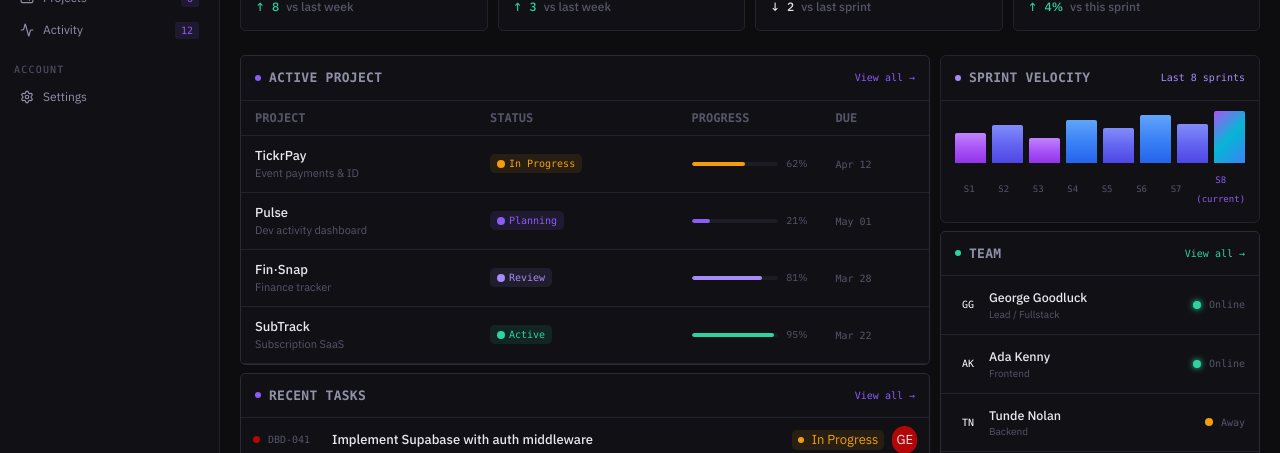
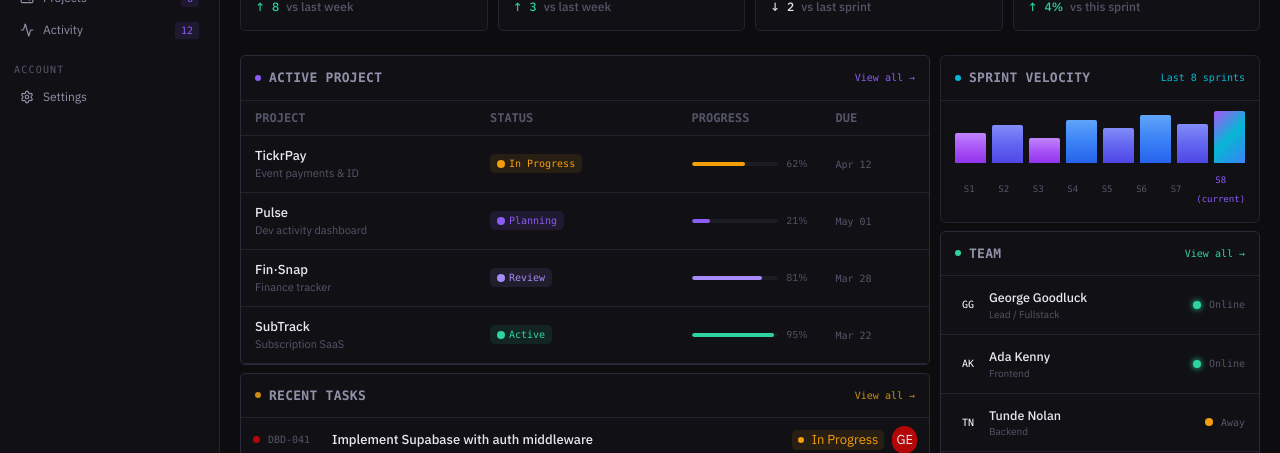
Before and after one commit to georgegoodluck/DevBoard, a Next.js app: page /overview in a window 1280 px wide. Shown: the part 141-594 px from the top of the page. Built offline with nearby package versions, Linux system fonts and the light colour scheme.

Commit message:
style: improve styles

```diff
--- a/app/globals.css
+++ b/app/globals.css
@@ -16,6 +16,8 @@
     --accent-dim: rgba(139, 92, 246, 0.12);
     --green: #2dd4a0;
     --green-dim: rgba(45, 212, 160, 0.1);
+    --orange: rgba(225, 154, 24, 0.9);
+    --orange-dim: rgba(161, 136, 91, 0.9);
     --amber: #f59e0b;
     --amber-dim: rgba(245, 158, 11, 0.1);
     --danger: #b30707;
--- a/components/layout/overview/RecentTasks.tsx
+++ b/components/layout/overview/RecentTasks.tsx
@@ -70,7 +70,7 @@ export default function RecentTasks() {
       {/* Header */}
       <CardHeader
         title="Recent Tasks"
-        dotColor="var(--accent)"
+        dotColor="var(--orange)"
         action={{ label: "View all \u2192" }}
       />
 
--- a/components/layout/overview/SprintVelocity.tsx
+++ b/components/layout/overview/SprintVelocity.tsx
@@ -42,7 +42,7 @@ export default function SprintVelocity() {
     <div className="bg-(--bg1) border border-(--border) rounded-md overflow-hidden mb-2">
       <CardHeader
         title="Sprint Velocity"
-        dotColor="var(--purple)"
+        dotColor="var(--accent-end)"
         action={{ label: "Last 8 sprints" }}
       />
 
```
